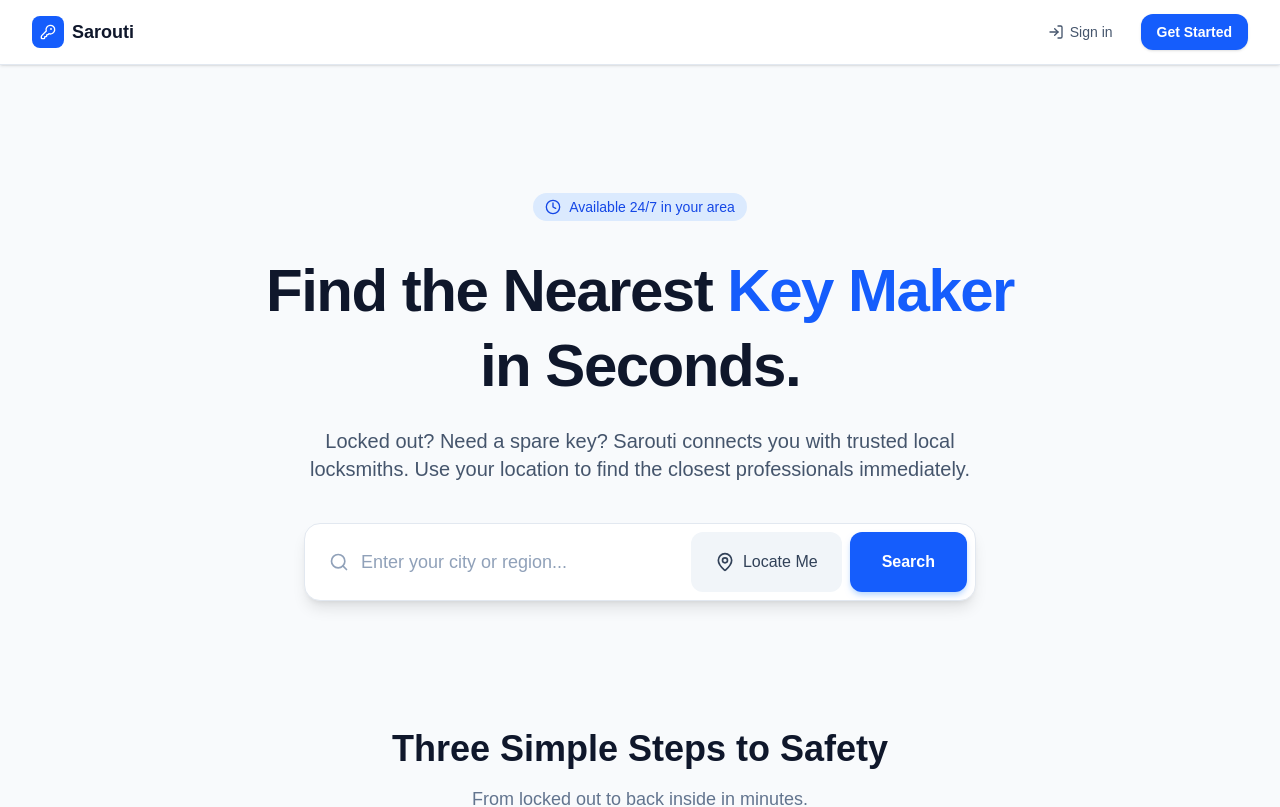
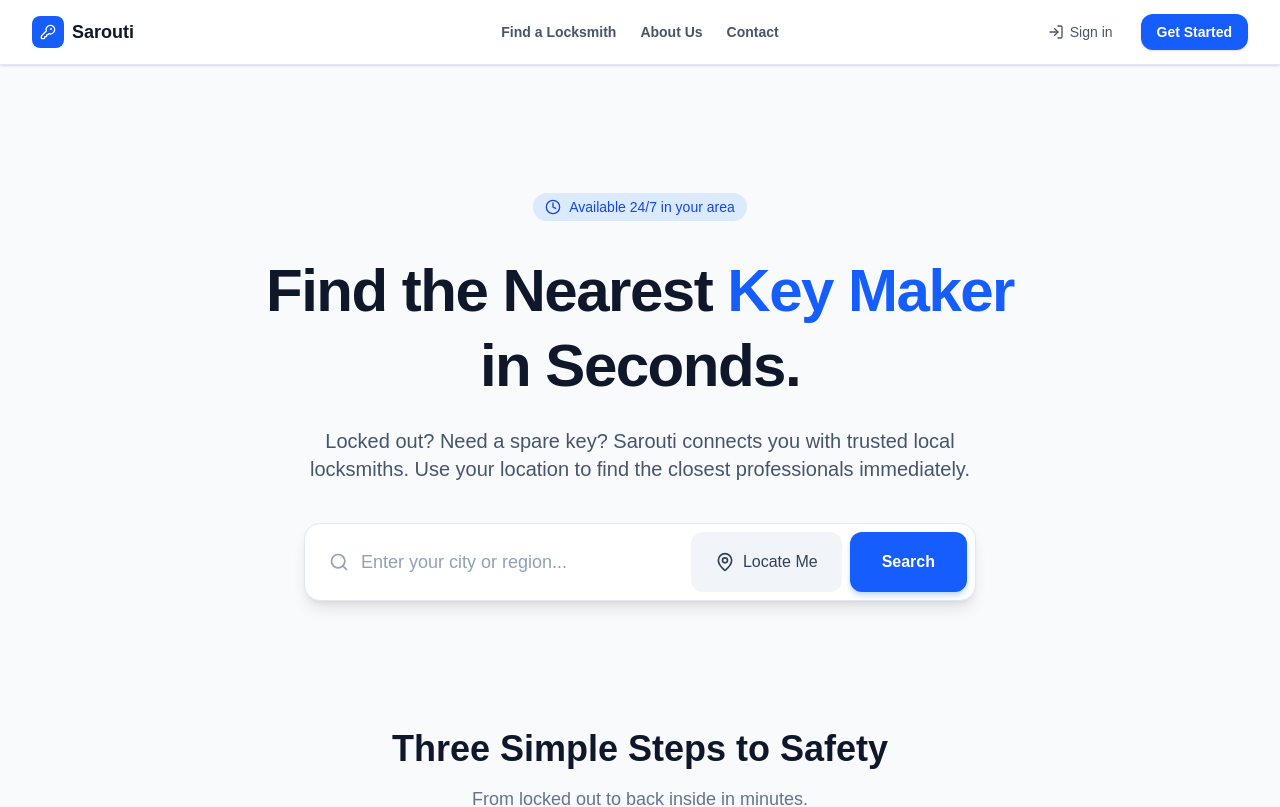
Before and after one commit to Toretto005/key_maroc, a Next.js app: page / in a window 1280 px wide. Shown: the top 807 px of the page. Built offline with nearby package versions, Linux system fonts and the light colour scheme; no server answers.

Commit message:
feat: add central navigation menu to navbar with placeholder pages

```diff
--- /dev/null
+++ b/src/app/about/page.tsx
@@ -0,0 +1,12 @@
+export default function AboutPage() {
+  return (
+    <div className="min-h-[calc(100vh-64px)] bg-slate-50 py-20 px-4">
+      <div className="max-w-3xl mx-auto text-center space-y-6">
+        <h1 className="text-4xl font-extrabold text-slate-900 tracking-tight">About Sarouti</h1>
+        <p className="text-lg text-slate-600 leading-relaxed">
+          Sarouti is Morocco's premier platform for connecting people with reliable, professional key makers and locksmiths instantly. Whether you're locked out of your home, need a car key duplicated, or want to upgrade your security, we map you to the nearest experts available 24/7.
+        </p>
+      </div>
+    </div>
+  );
+}
--- /dev/null
+++ b/src/app/contact/page.tsx
@@ -0,0 +1,18 @@
+export default function ContactPage() {
+  return (
+    <div className="min-h-[calc(100vh-64px)] bg-slate-50 py-20 px-4">
+      <div className="max-w-3xl mx-auto text-center space-y-6">
+        <h1 className="text-4xl font-extrabold text-slate-900 tracking-tight">Contact Us</h1>
+        <p className="text-lg text-slate-600 leading-relaxed mb-8">
+          Have a question or need support with the platform? We're here to help.
+        </p>
+        <div className="bg-white p-8 rounded-2xl shadow-sm border border-slate-200">
+          <p className="text-slate-700 font-medium text-lg">Email us at:</p>
+          <a href="mailto:support@sarouti.ma" className="text-blue-600 font-bold text-2xl hover:underline">
+            support@sarouti.ma
+          </a>
+        </div>
+      </div>
+    </div>
+  );
+}
--- a/src/components/Navbar.tsx
+++ b/src/components/Navbar.tsx
@@ -46,6 +46,19 @@ export default function Navbar() {
             </div>
             Sarouti
           </Link>
+
+          {/* Center Navigation Menu */}
+          <div className="hidden md:flex items-center gap-6 absolute left-1/2 -translate-x-1/2">
+            <Link href="/search" className="text-sm font-semibold text-slate-600 hover:text-blue-600 transition-colors">
+              Find a Locksmith
+            </Link>
+            <Link href="/about" className="text-sm font-semibold text-slate-600 hover:text-blue-600 transition-colors">
+              About Us
+            </Link>
+            <Link href="/contact" className="text-sm font-semibold text-slate-600 hover:text-blue-600 transition-colors">
+              Contact
+            </Link>
+          </div>
 
           {/* Right side */}
           <div className="flex items-center gap-3">
```
